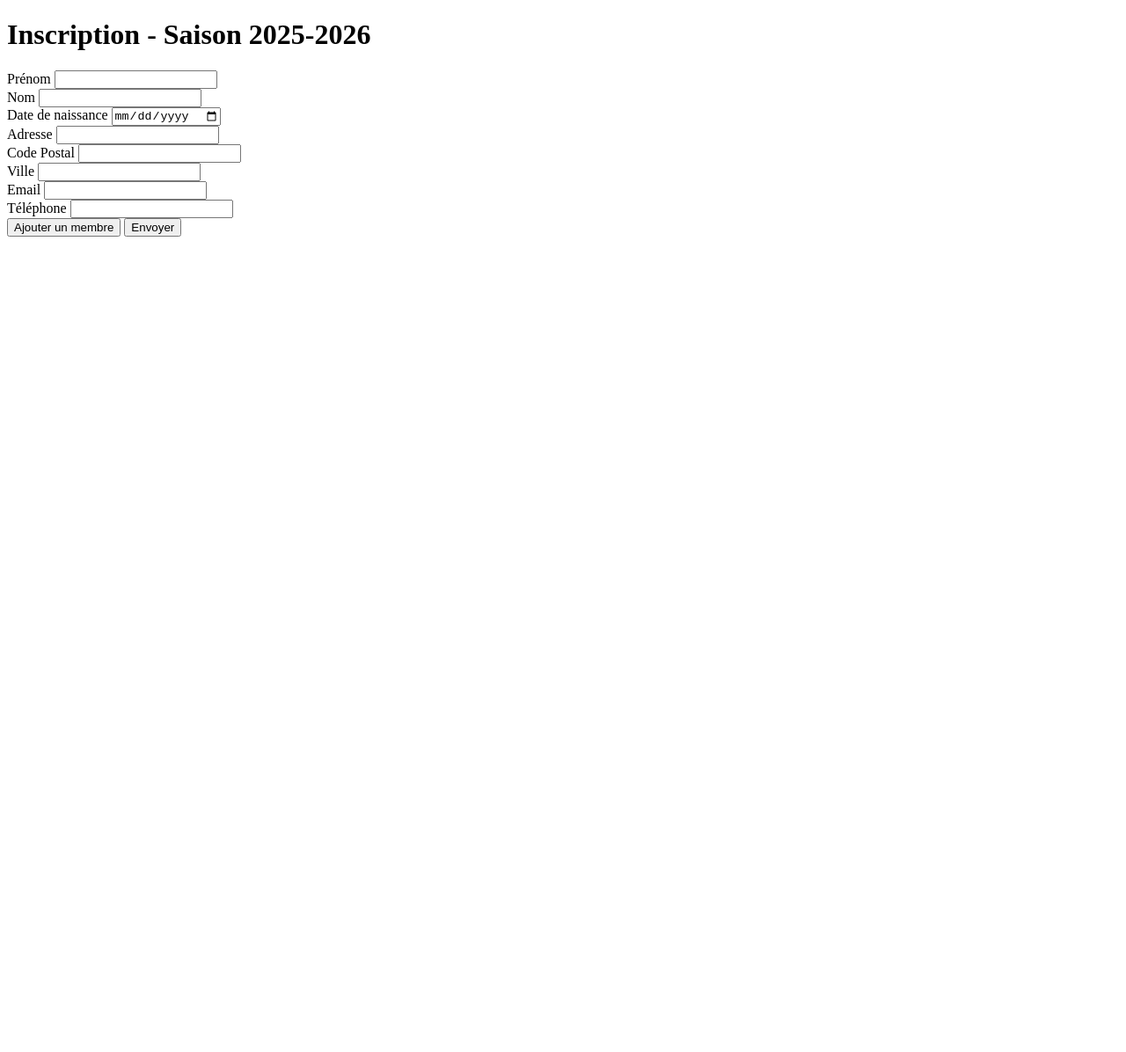
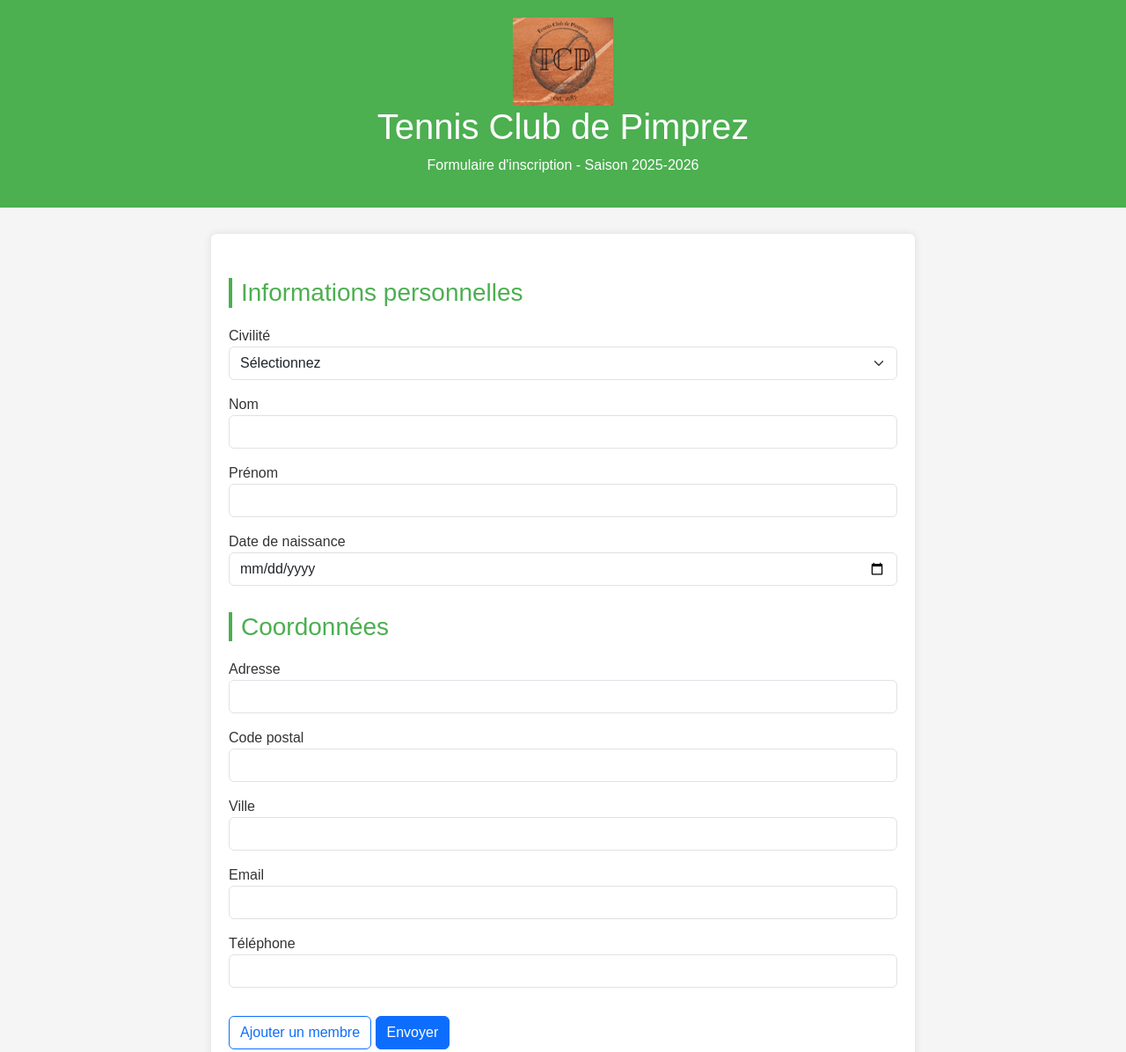
Before and after one commit to TCPimprez/tennis-club-pimprez, a plain HTML site: page index.html in a window 1280 px wide. Shown: the whole page at 88% size. Before the commit the page ends 800 px from the top, so only its background shows below. Drawn offline with nearby package versions, Linux system fonts and the light colour scheme.

Commit message:
Update index.html

```diff
--- a/index.html
+++ b/index.html
@@ -5,33 +5,122 @@
 <head>
 <meta charset="utf-8"/>
 <title>Inscription - Tennis Club de Pimprez</title>
+<meta content="width=device-width, initial-scale=1.0" name="viewport"/>
+<link href="https://cdn.jsdelivr.net/npm/bootstrap@5.3.0/dist/css/bootstrap.min.css" rel="stylesheet"/>
+<style>
+        :root {
+            --header-color: #4CAF50;
+            --button-color: #4CAF50;
+        }
+        body {
+            font-family: 'Arial', sans-serif;
+            background-color: #f5f5f5;
+            color: #333;
+        }
+        .header {
+            background-color: var(--header-color);
+            color: white;
+            text-align: center;
+            padding: 20px 0;
+            margin-bottom: 30px;
+        }
+        .header img {
+            height: 100px;
+        }
+        .container {
+            max-width: 800px;
+            margin: 0 auto;
+            background: white;
+            padding: 20px;
+            border-radius: 6px;
+            box-shadow: 0 0 10px rgba(0,0,0,0.1);
+        }
+        .section-title {
+            color: var(--header-color);
+            border-left: 4px solid var(--header-color);
+            padding-left: 10px;
+            margin: 30px 0 20px;
+        }
+        #confirmation-message {
+            display: none;
+            background: #d4edda;
+            padding: 20px;
+            border-radius: 6px;
+            margin-bottom: 20px;
+            color: #155724;
+            text-align: center;
+        }
+        .btn-success {
+            background-color: var(--button-color);
+            border-color: var(--button-color);
+        }
+    </style>
 </head>
 <body>
-<h1>Inscription - Saison 2025-2026</h1>
-<div id="confirmation-message" style="display:none;">
+<div class="header">
+<img alt="Tennis Club de Pimprez" src="images/logo.jpg"/>
+<h1>Tennis Club de Pimprez</h1>
+<p>Formulaire d'inscription - Saison 2025-2026</p>
+</div>
+<div class="container">
+<div id="confirmation-message">
 <h3>Merci !</h3>
-<button id="btn-new-inscription">Nouvelle inscription</button>
+<p>Vos informations ont bien été transmises.</p>
+<button class="btn btn-success mt-3" id="btn-new-inscription">Nouvelle inscription</button>
 </div>
 <form id="inscriptionForm">
 <div id="membres-wrapper">
 <div class="membre-bloc">
-<label>Prénom <input name="prenom[1]" required=""/></label><br/>
-<label>Nom <input name="nom[1]" required=""/></label><br/>
-<label>Date de naissance <input name="date_naissance[1]" type="date"/></label><br/>
-<label>Adresse <input name="adresse[1]"/></label><br/>
-<label>Code Postal <input name="code_postal[1]"/></label><br/>
-<label>Ville <input name="ville[1]"/></label><br/>
-<label>Email <input name="email[1]" type="email"/></label><br/>
-<label>Téléphone <input name="tel_mobile[1]" type="tel"/></label><br/>
+<h3 class="section-title">Informations personnelles</h3>
+<div class="mb-3">
+<label for="civilite">Civilité</label>
+<select class="form-select" name="civilite[1]">
+<option value="">Sélectionnez</option>
+<option value="M.">M.</option>
+<option value="Mme">Mme</option>
+<option value="Autre">Autre</option>
+</select>
+</div>
+<div class="mb-3">
+<label>Nom</label>
+<input class="form-control" name="nom[1]" required=""/>
+</div>
+<div class="mb-3">
+<label>Prénom</label>
+<input class="form-control" name="prenom[1]" required=""/>
+</div>
+<div class="mb-3">
+<label>Date de naissance</label>
+<input class="form-control" name="date_naissance[1]" type="date"/>
+</div>
+<h3 class="section-title">Coordonnées</h3>
+<div class="mb-3">
+<label>Adresse</label>
+<input class="form-control" name="adresse[1]"/>
+</div>
+<div class="mb-3">
+<label>Code postal</label>
+<input class="form-control" name="code_postal[1]"/>
+</div>
+<div class="mb-3">
+<label>Ville</label>
+<input class="form-control" name="ville[1]"/>
+</div>
+<div class="mb-3">
+<label>Email</label>
+<input class="form-control" name="email[1]" type="email"/>
+</div>
+<div class="mb-3">
+<label>Téléphone</label>
+<input class="form-control" name="tel_mobile[1]" type="tel"/>
 </div>
 </div>
-<button id="btn-ajouter-membre" type="button">Ajouter un membre</button>
-<button type="submit">Envoyer</button>
+</div>
+<button class="btn btn-outline-primary mt-3" id="btn-ajouter-membre" type="button">Ajouter un membre</button>
+<button class="btn btn-primary mt-3" type="submit">Envoyer</button>
 </form>
-
+</div>
 <script>
-// ✨ Nouvelle version : formulaire multi-membres dynamiques dans une seule soumission
-
 const confirmationMessage = document.getElementById("confirmation-message");
 confirmationMessage.style.display = "none";
 
@@ -39,10 +128,8 @@ const form = document.getElementById("inscriptionForm");
 const membreContainer = document.getElementById("membres-wrapper");
 let membreIndex = 1;
 
-// Champs partagés à recopier
 const champsFamille = ["adresse", "code_postal", "ville", "email", "tel_mobile", "tel_fixe"];
 
-// Crée une nouvelle section de membre
 function ajouterMembre(preRemplir = true) {
     const original = document.querySelector(".membre-bloc");
     const clone = original.cloneNode(true);
@@ -61,12 +148,9 @@ function ajouterMembre(preRemplir = true) {
     membreContainer.appendChild(clone);
 }
 
-// Gère l'envoi groupé via Basin
 form.addEventListener("submit", function(e) {
     e.preventDefault();
-
     const formData = new FormData(form);
-
     fetch("https://usebasin.com/f/28ad0c57c7ea", {
         method: "POST",
         body: formData,
@@ -85,17 +169,12 @@ form.addEventListener("submit", function(e) {
     });
 });
 
-// Ajoute le 1er bouton pour nouveau membre
-const btnAjout = document.getElementById("btn-ajouter-membre");
-btnAjout.addEventListener("click", () => ajouterMembre());
+document.getElementById("btn-ajouter-membre").addEventListener("click", () => ajouterMembre());
 
-// Nouveau bouton après envoi
-const btnNewInscription = document.getElementById("btn-new-inscription");
-btnNewInscription.addEventListener("click", () => {
+document.getElementById("btn-new-inscription").addEventListener("click", () => {
     confirmationMessage.style.display = "none";
     form.style.display = "block";
     form.reset();
-    // supprimer membres supplémentaires
     membreContainer.querySelectorAll(".membre-bloc").forEach((el, i) => { if (i > 0) el.remove(); });
 });
 </script>
```
